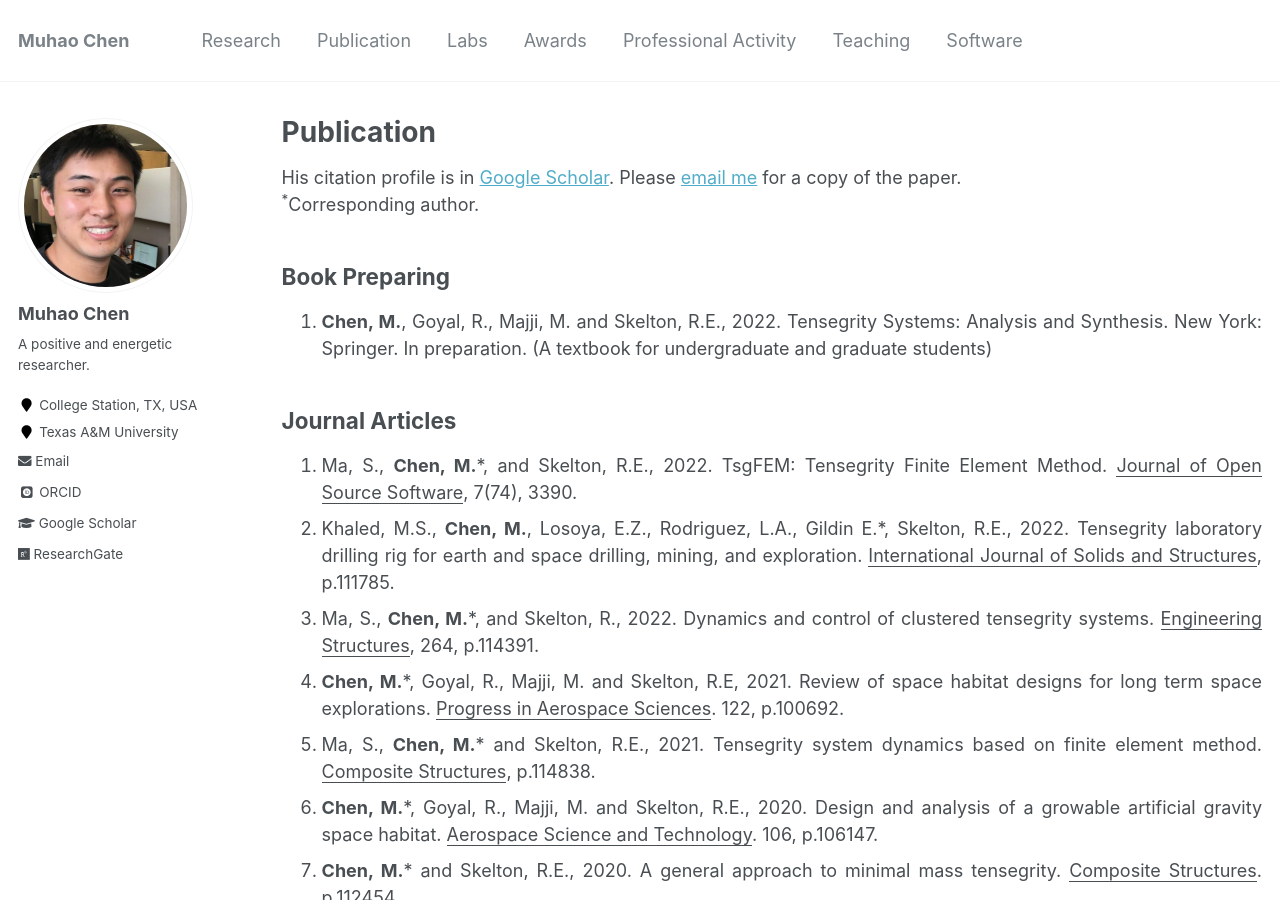
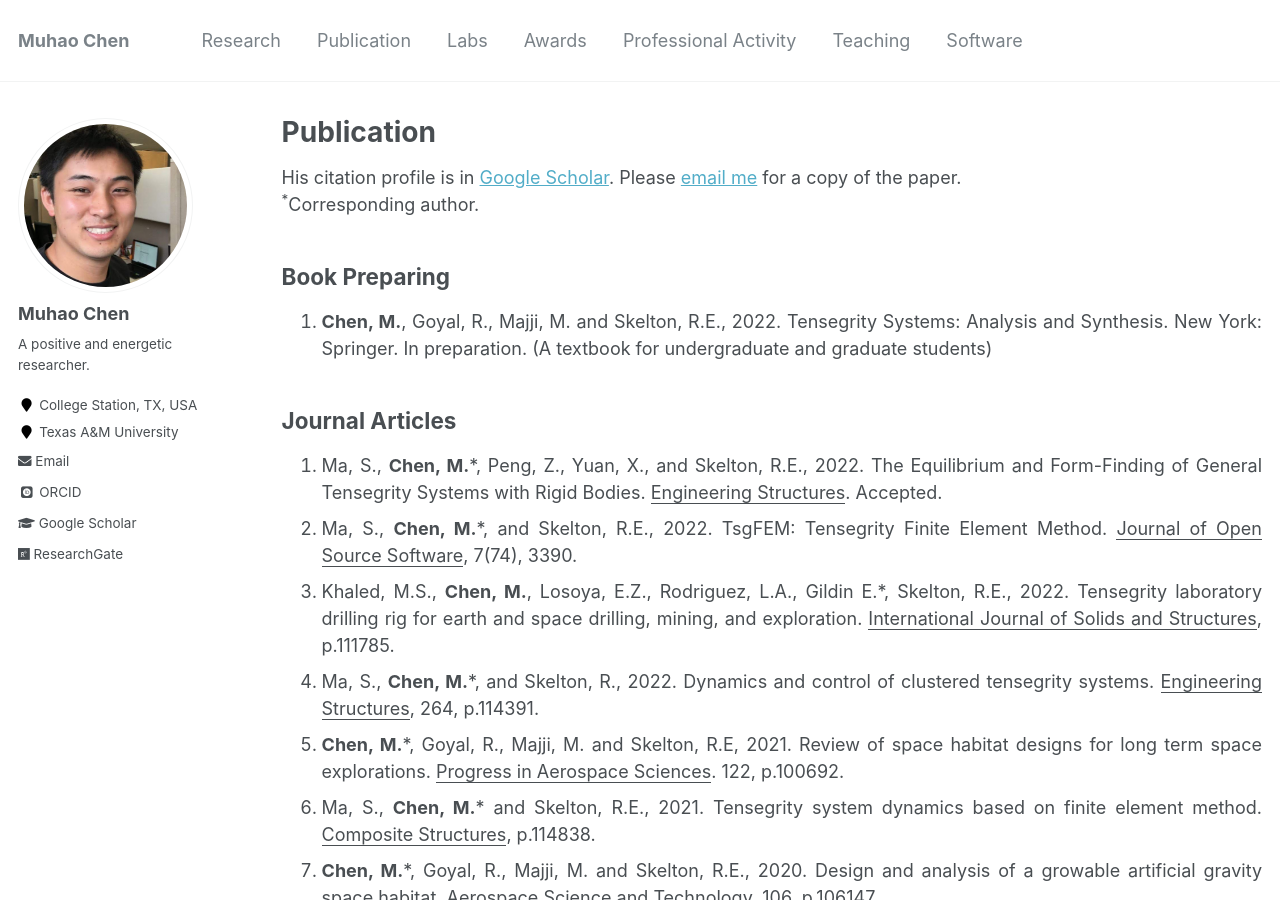
Before and after one commit to Muhao-Chen/muhao-chen.github.io, a Jekyll site: the page built from _pages/publication.md, in a window 1280 px wide and 900 px high. Built offline with Jekyll 4.4.1, drawn with Linux system fonts in a browser that asks for light colours; some web fonts are replaced; some of the changed text lies outside the part shown.

Commit message:
Update publication.md

```diff
--- a/_pages/publication.md
+++ b/_pages/publication.md
@@ -16,6 +16,7 @@ His citation profile is in [Google Scholar](https://scholar.google.com/citations
 1. **Chen, M.**, Goyal, R., Majji, M. and Skelton, R.E., 2022. Tensegrity Systems: Analysis and Synthesis. New York: Springer. In preparation. (A textbook for undergraduate and graduate students)
 
 ## Journal Articles
+1. Ma, S., **Chen, M.***, Peng, Z., Yuan, X., and Skelton, R.E., 2022. The Equilibrium and Form-Finding of General Tensegrity Systems with Rigid Bodies. <u>Engineering Structures</u>. Accepted.
 1. Ma, S., **Chen, M.***, and Skelton, R.E., 2022. TsgFEM: Tensegrity Finite Element Method. <u>Journal of Open Source Software</u>, 7(74), 3390.
 1. Khaled, M.S., **Chen, M.**, Losoya, E.Z., Rodriguez, L.A., Gildin E.*, Skelton, R.E., 2022. Tensegrity laboratory drilling rig for earth and space drilling, mining, and exploration. <u>International Journal of Solids and Structures</u>, p.111785.
 1. Ma, S., **Chen, M.***, and Skelton, R., 2022. Dynamics and control of clustered tensegrity systems. <u>Engineering Structures</u>, 264, p.114391.
```
Also changed, not shown: other parts of _pages/publication.md (+0 -1 lines).
